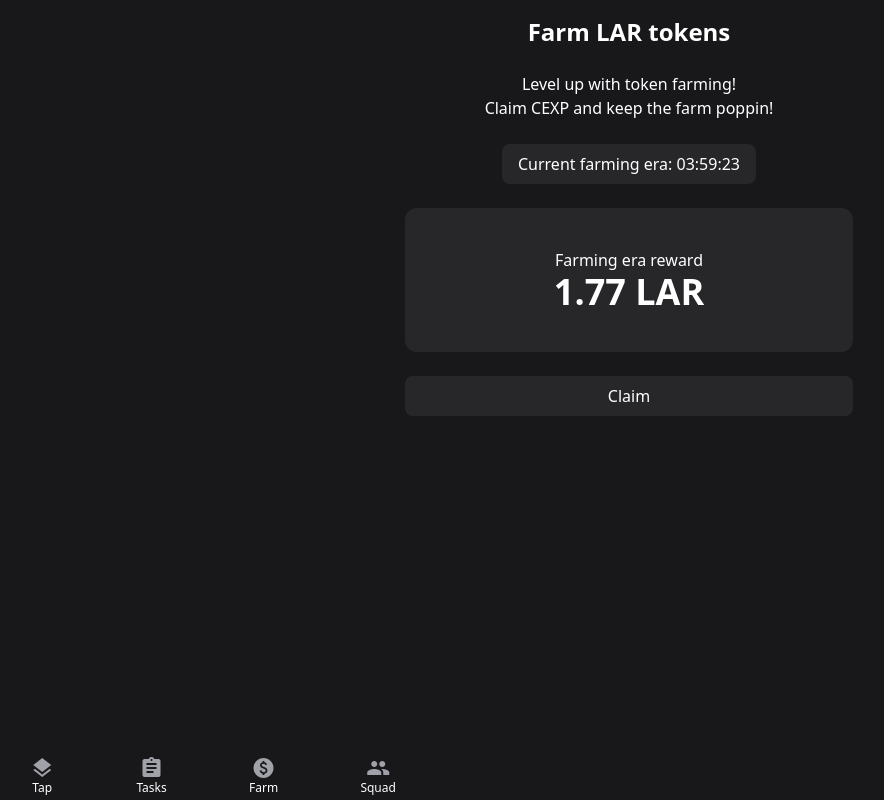
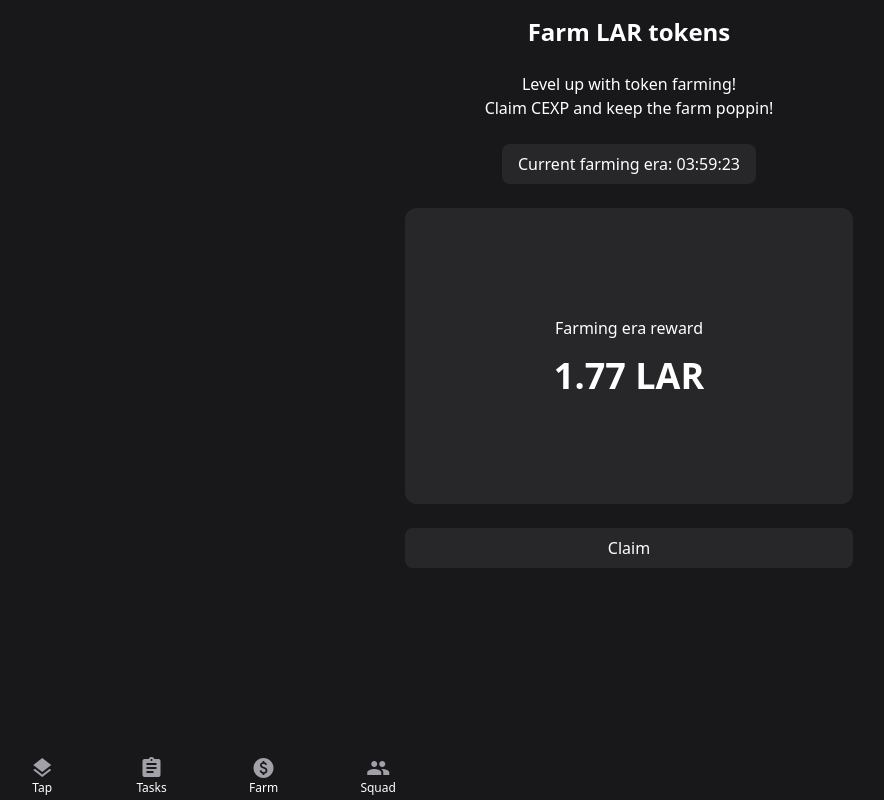
Before and after one commit to Pradise2/thelunar, a React (Create React App) app: page /farm in a window 1280 px wide. Shown: the whole page, without its empty margins (11-895 px from the left). Built offline with nearby package versions, Linux system fonts and the light colour scheme.

Commit message:
Initial commit

```diff
--- a/src/Pages/Farm.js
+++ b/src/Pages/Farm.js
@@ -4,23 +4,31 @@ import Footer from '../Component/Footer';
 const Farm = () => {
   return (
     <>
-      <div className="min-h-screen  bg-zinc-900 text-white flex flex-col items-center p-4 space-y-6">
+  <div className="min-h-screen bg-zinc-900 text-white flex flex-col items-center p-4 space-y-6">
   <h1 className="text-2xl font-bold">Farm LAR tokens</h1>
-        <p className="text-muted-foreground text-center">Level up with token farming!<br />Claim CEXP and keep the farm poppin!</p>
-        <div className="bg-zinc-800  text-secondary-foreground px-4 py-2 rounded-lg text-center">
+  <p className="text-muted-foreground text-center">
+    Level up with token farming!<br />
+    Claim CEXP and keep the farm poppin!
+  </p>
+  <div className="bg-zinc-800 text-secondary-foreground px-4 py-2 rounded-lg text-center">
     Current farming era: 03:59:23
   </div>
-        <div className="relative bg-zinc-800 text-card-foreground p-10 rounded-xl w-full max-w-md text-center">
+  <div className="bg-zinc-800 text-card-foreground p-2 rounded-xl w-full max-w-md text-center min-h-[37vh] flex flex-col justify-center space-y-4">
     <p className="text-muted-foreground">Farming era reward</p>
-          <p className="text-4xl  font-bold text-primary">1.77 <span className="text-primary-foreground">LAR</span></p>
+    <p className="text-4xl font-bold text-primary">
+      1.77 <span className="text-primary-foreground">LAR</span>
+    </p>
   </div>
   <div className="space-y-6 w-full flex items-center flex-col">
-        <button className="bg-zinc-800  text-secondary-foreground hover:bg-secondary/80 px-6 py-2 rounded-lg w-full max-w-md">Claim</button>
+    <button className="bg-zinc-800 text-secondary-foreground hover:bg-secondary/80 px-6 py-2 rounded-lg w-full max-w-md">
+      Claim
+    </button>
   </div>
   <div className="w-full max-w-md fixed bottom-0 left-0 flex justify-around py-1">
     <Footer />
   </div>
 </div>
+
     </>
   );
 };
```
Lines whose indentation alone changed are shown as unchanged.
